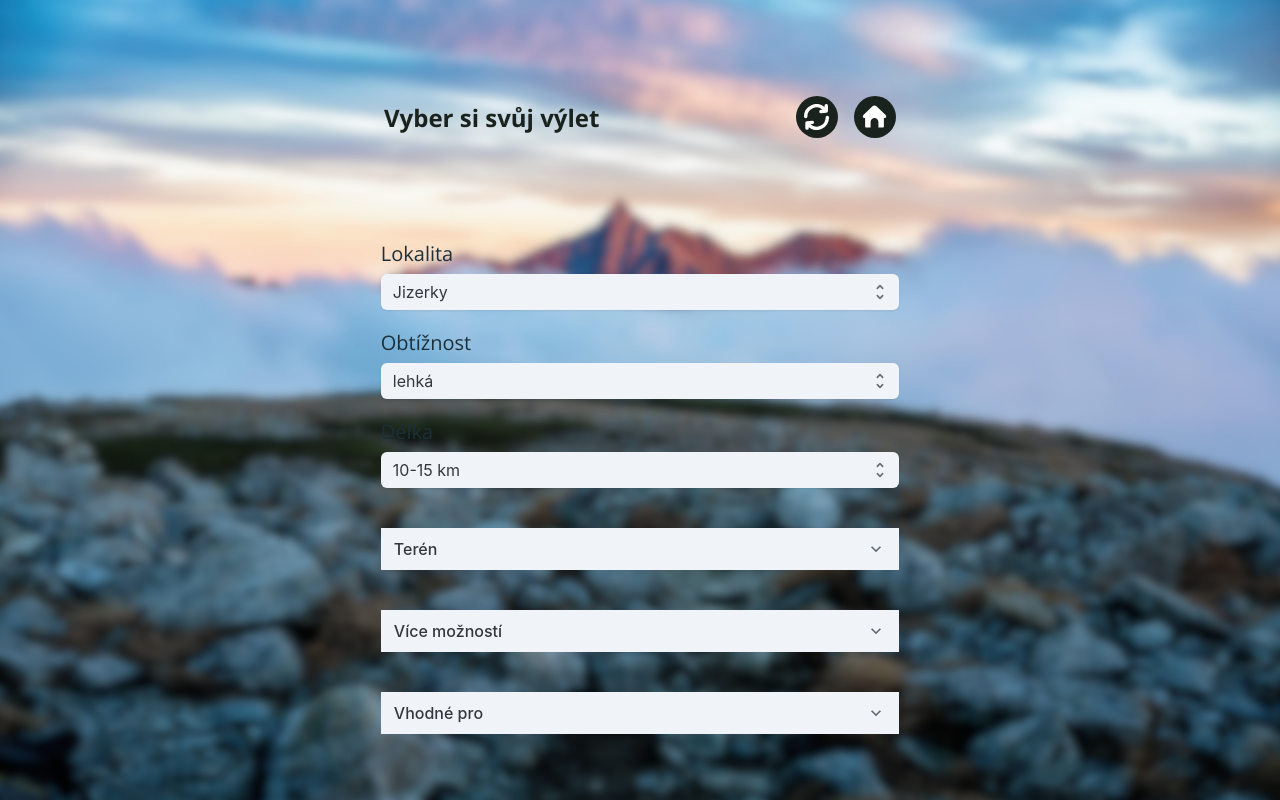
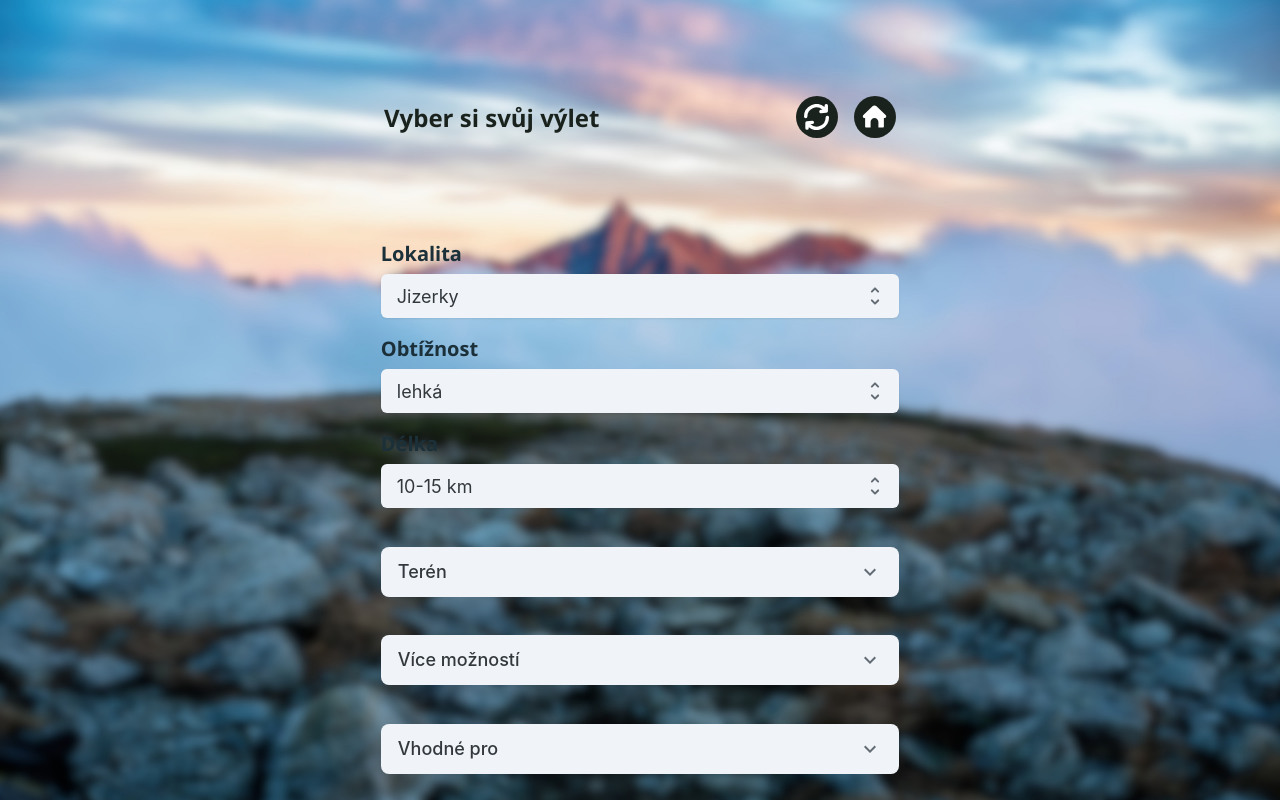
Before and after one commit to MichaelaKnizek/projekt-DKK, a React (Vite) app: page /filter in a window 1280 px wide. Built offline with nearby package versions, Linux system fonts and the light colour scheme.

Commit message:
update styles for formpage

```diff
--- a/src/pages/FilterPage/components/Form.css
+++ b/src/pages/FilterPage/components/Form.css
@@ -12,13 +12,15 @@ a {
 }
 
 .form_item {
-  margin-bottom: 0.8rem;
+  margin-bottom: 0.7rem;
   width: 90%;
+
 }
 
 .form_item.MuiAccordionGroup-root,
 .form_item-length {
-  margin-bottom: 2.5rem;
+  margin-bottom: 2.4rem;
+  border-radius: 0.5rem;
 }
 
 .form_accordion {
@@ -28,6 +30,7 @@ a {
 .input_title {
   line-height: 2;
   color: #1B3039;
+  font-weight: 600;
 }
 
 .input_box .MuiAccordionDetails-content {
--- a/src/pages/FilterPage/components/Form.jsx
+++ b/src/pages/FilterPage/components/Form.jsx
@@ -61,6 +61,7 @@ const Form = () => {
             </label>
             <Select
               variant="soft"
+              size="lg"
               name="location"
               value={formValues.location}
               onChange={(e, value) => handleChange('location', value)}
@@ -78,6 +79,7 @@ const Form = () => {
             </label>
             <Select
               variant="soft"
+              size="lg"
               name="difficulty"
               value={formValues.difficulty}
               onChange={(e, value) => handleChange('difficulty', value)}
@@ -95,6 +97,7 @@ const Form = () => {
             </label>
             <Select
               variant="soft"
+              size="lg"
               name="lengthRange"
               value={formValues.lengthRange}
               onChange={(e, value) => handleChange('lengthRange', value)}
@@ -106,7 +109,7 @@ const Form = () => {
               ))}
             </Select>
           </div>
-          <AccordionGroup className="form_item" variant="soft">
+          <AccordionGroup className="form_item" variant="soft" size="lg">
             <Accordion>
               <AccordionSummary className="input_title">Terén</AccordionSummary>
               <AccordionDetails className="input_box">
@@ -124,7 +127,7 @@ const Form = () => {
               </AccordionDetails>
             </Accordion>
           </AccordionGroup>
-          <AccordionGroup className="form_item" variant="soft">
+          <AccordionGroup className="form_item" variant="soft" size="lg">
             <Accordion>
               <AccordionSummary className="input_title">
                 Více možností
@@ -144,7 +147,7 @@ const Form = () => {
               </AccordionDetails>
             </Accordion>
           </AccordionGroup>
-          <AccordionGroup className="form_item" variant="soft">
+          <AccordionGroup className="form_item" variant="soft" size="lg">
             <Accordion>
               <AccordionSummary className="input_title">
                 Vhodné pro
```
